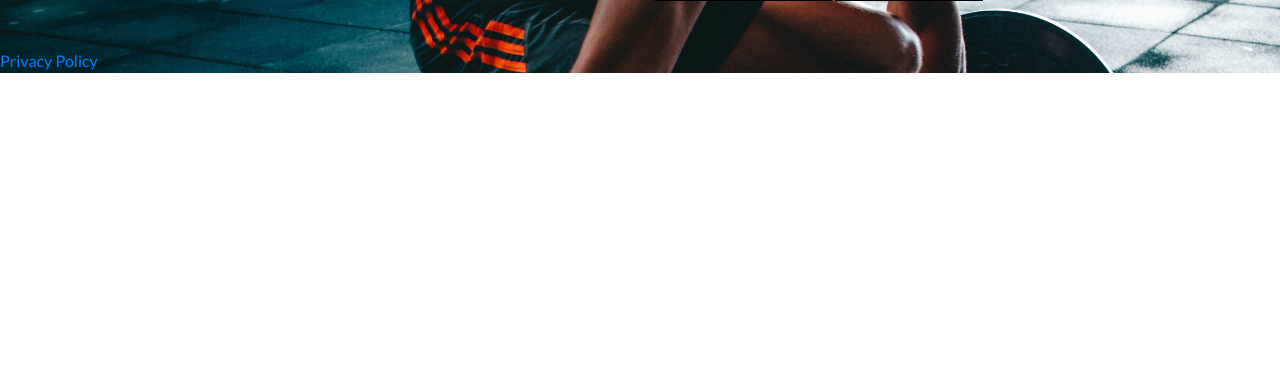
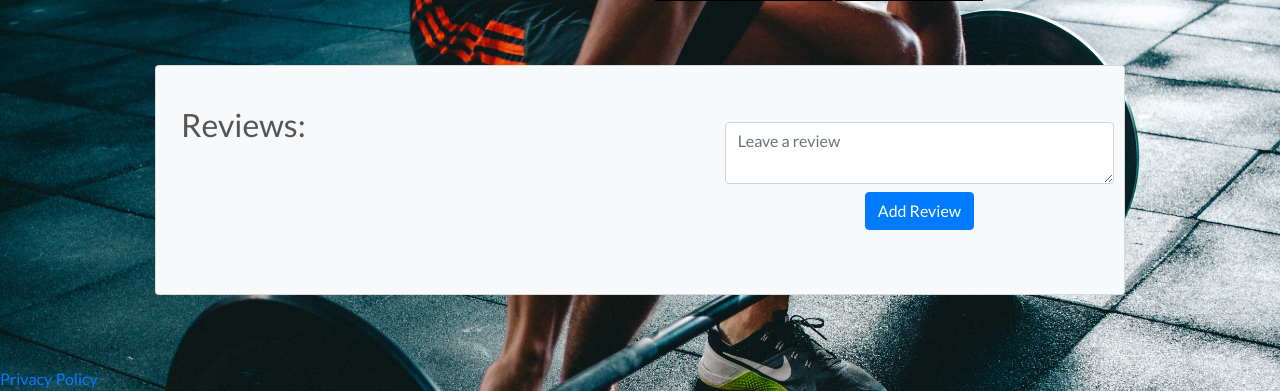
Before and after one commit to Code-Institute-Submissions/bens6477-the-fitness-lab_JanResub, a Django app: page /items/1/ in a window 1280 px wide. Shown: the part 866-1257 px from the top of the page. Before the commit the page ends 939 px from the top, so only its background shows below. Run offline with Django 3.2, Linux system fonts and the light colour scheme; a user stored in the database is signed in; data comes from the database, SQL or seed files in the repository; both versions use the stored data as it was after the commit; some libraries are stand-ins or nearby versions.

Commit message:
Added review model, template and view for authenticated users to leave comments

```diff
--- a/items/forms.py
+++ b/items/forms.py
@@ -1,6 +1,6 @@
 from django import forms
 from .widgets import CustomClearableFileInput
-from .models import Item, Category
+from .models import Item, Category, Review
 
 
 class ItemForm(forms.ModelForm):
@@ -21,3 +21,12 @@ class ItemForm(forms.ModelForm):
         self.fields['category'].choices = display_names
         for field_name, field in self.fields.items():
             field.widget.attrs['class'] = 'border-black rounded-0'
+
+
+class ReviewForm(forms.ModelForm):
+    """
+    Form that allows users to add reviews to an item
+    """
+    class Meta:
+        model = Review
+        fields = ('body',)
--- a/items/models.py
+++ b/items/models.py
@@ -1,4 +1,5 @@
 from django.db import models
+from django.contrib.auth.models import User
 
 
 class Category(models.Model):
@@ -34,3 +35,19 @@ class Item(models.Model):
 
     def __str__(self):
         return self.name
+
+
+class Review(models.Model):
+    """ Model to store reviews submitted by users """
+    item = models.ForeignKey(Item, on_delete=models.CASCADE,
+                             related_name='item_review')
+    user = models.ForeignKey(User, on_delete=models.CASCADE,
+                             related_name='review_user')
+    review_date = models.DateTimeField(auto_now_add=True)
+    body = models.TextField()
+
+    def __str__(self):
+        """
+        Returns a generic statement when the model is called
+        """
+        return self.body
--- a/items/templates/items/item_detail.html
+++ b/items/templates/items/item_detail.html
@@ -109,6 +109,64 @@
                 </div>
             </div>
         </div>
+        <!-- User Reviews section -->
+        <div class="container mt-3 mb-5 pb-4">
+            <div class="card bg-light">
+                <div class="card-body">
+                    <div class="row">
+                        <div class="col-7 card-body">
+                            <!-- List of previously submitted reviews -->
+                            <h2>Reviews:</h2>
+                            {% for review in reviews %}
+                            <div class="review-list">
+                                <div class="mb-2 ms-1">
+                                    <div class="row">
+                                        <p class="fw-bold mb-0">
+                                            {{ review.user }}:
+                                            <span class="text-muted">
+                                                {{ review.review_date }}
+                                            </span>
+                                        </p>
+                                    </div>
+                                    <div class="ms-0 row">
+                                        {{ review.body }}
+                                    </div>
+                                </div>
+                                {% if user == review.user %}
+                                <a href="" class="btn btn-danger mb-1">Delete
+                                    Review</a>
+                                {% endif %}
+                            </div>
+                            {% endfor %}
+                            <!-- Limits the number of reviews on display to 4 -->
+                            {% if reviews.count > 4 %}
+                            <div class="row">
+                                <button id="load-reviews" class="btn btn-primary content-width mt-2 mx-auto">More
+                                    Reviews</button>
+                            </div>
+                            {% endif %}
+                        </div>
+                        <!-- Form that allows logged in users to leave a review -->
+                        {% if user.is_authenticated %}
+                        <div class="col-12 col-md-5 pe-4 card-body">
+                            <div class="mb-4 mt-3">
+                                <form method="POST" class="mb-4">
+                                    {% csrf_token %}
+                                    <div class="row">
+                                        <textarea class="form-control ms-0 me-5" name="body" id="50" cols="5"
+                                            rows="id_body" placeholder="Leave a review"></textarea>
+                                    </div>
+                                    <div class="row">
+                                        <button type="submit" class="mt-2 mx-auto btn btn-primary">Add Review</button>
+                                    </div>
+                                </form>
+                            </div>
+                        </div>
+                        {% endif %}
+                    </div>
+                </div>
+            </div>
+        </div>
     </div>
 {% endblock %}
 
--- a/items/views.py
+++ b/items/views.py
@@ -4,8 +4,8 @@ from django.contrib.auth.decorators import login_required
 from django.db.models import Q
 from django.db.models.functions import Lower
 
-from .models import Item, Category
-from .forms import ItemForm
+from .models import Item, Category, Review
+from .forms import ItemForm, ReviewForm
 
 
 def all_items(request):
@@ -60,14 +60,39 @@ def all_items(request):
 
 def item_detail(request, item_id):
     """ A view to show individual item details """
-
     item = get_object_or_404(Item, pk=item_id)
+    category = item.category
+    user_id = request.user
+    similar_items = Item.objects.all().filter(
+        category=category).exclude(id=item_id)
+    reviews = item.item_review.order_by('review_date')
+    form = ReviewForm()
+    template = 'items/item_detail.html'
+    if request.method == "POST":
+        form = ReviewForm(request.POST, instance=item)
+        if form.is_valid():
+            review = Review()
+            review.item = item
+            review.user = request.user
+            review.body = form.cleaned_data["body"]
+            review.save()
+            return redirect('item_detail', item_id=item_id)
 
     context = {
         'item': item,
+        'similar_items': similar_items,
+        'reviews': reviews,
+        'form': form,
     }
+    return render(request, template, context)
 
-    return render(request, 'items/item_detail.html', context)
+    # item = get_object_or_404(Item, pk=item_id)
+
+    # context = {
+    #     'item': item,
+    # }
+
+    # return render(request, 'items/item_detail.html', context)
 
 
 @login_required
```
Also changed, not shown: db.sqlite3, items/migrations/0004_review.py (added).
